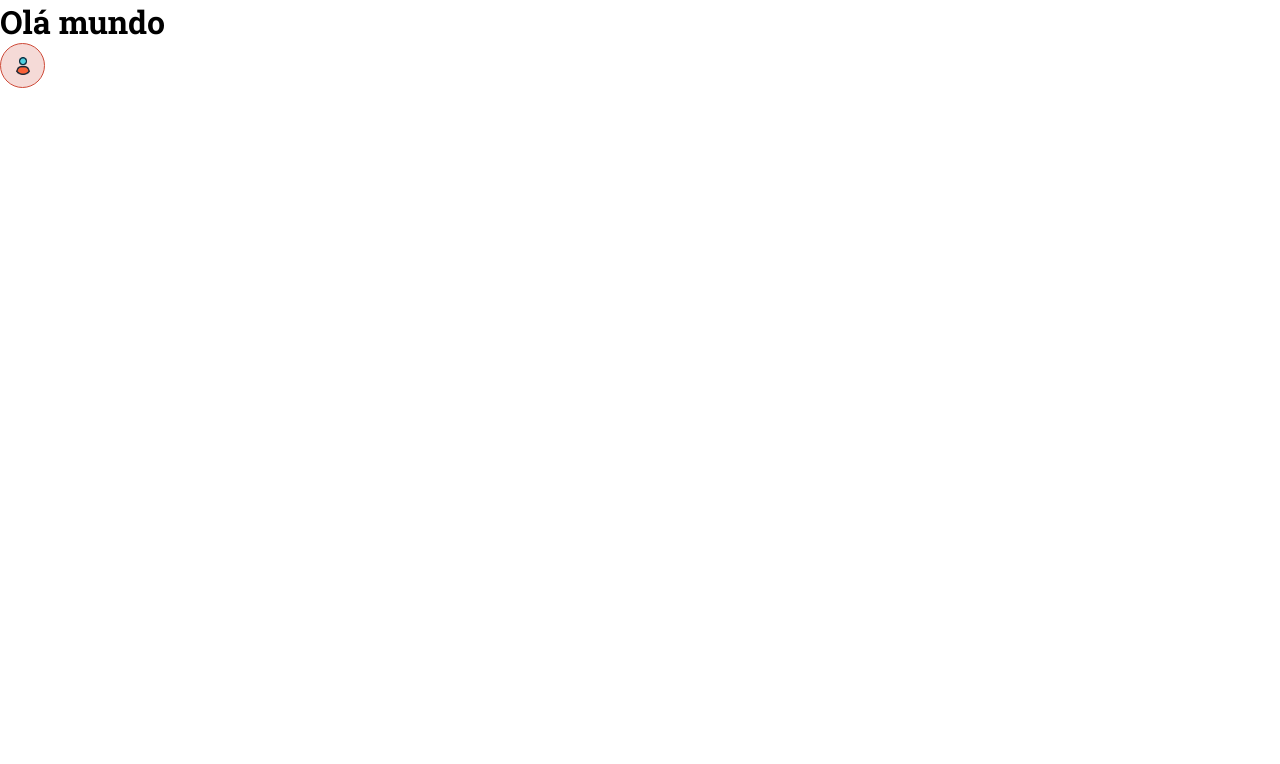
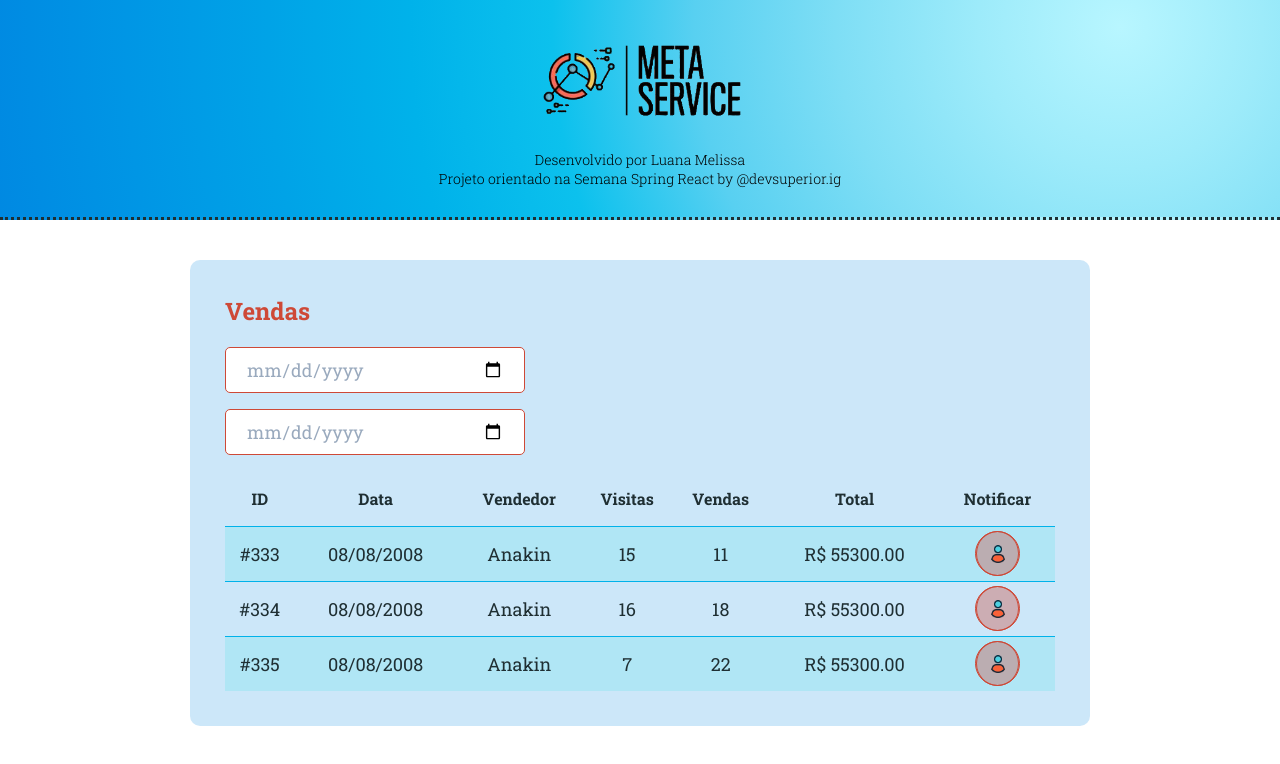
Before and after one commit to Lua-programmer/Meta-Service, a React (Vite) app in the folder frontend/: page / in a window 1280 px wide. Shown: the top 764 px of the page. Built offline with nearby package versions, Linux system fonts and the light colour scheme.

Commit message:
Other components

```diff
--- a/frontend/src/App.tsx
+++ b/frontend/src/App.tsx
@@ -1,11 +1,19 @@
+import Header from "./components/Header"
 import NotificationButton from "./components/NotificationButton"
+import SalesCard from "./components/SalesCard"
 
 function App() {
 
   return (
     <>
-    <h1>Olá mundo</h1>
-    <NotificationButton />
+    <Header/>
+    <main>
+        <section id="sales">
+            <div className="ms-container">
+              <SalesCard />
+            </div>
+        </section>
+      </main>
     </>
   )
 }
--- /dev/null
+++ b/frontend/src/components/Header/index.tsx
@@ -0,0 +1,16 @@
+import logo from '../../assets/images/logo.png'
+import './styles.css'
+
+function Header() {
+    return (
+        <header>
+            <div className="ms-logo-container">
+                <img src={logo} alt="logo escrito meta service na lateral direita e na lateral esquerda tem a imagem de um círculo com alguns símbolos de dados analíticos" />
+                    <p>Desenvolvido por <a title="Meu Github" href="https://github.com/Lua-programmer" target="_blank" rel='noopener noreferer'>Luana Melissa</a> </p>
+                <p>Projeto orientado na Semana Spring React by <a href="https://www.instagram.com/devsuperior.ig" title="IG DevSuperior" target="_blank" rel='noopener noreferer'>@devsuperior.ig</a></p>
+        </div>
+        </header >
+    )
+}
+
+export default Header
--- /dev/null
+++ b/frontend/src/components/Header/styles.css
@@ -0,0 +1,36 @@
+header {
+  color: #000000;
+  display: flex;
+  align-items: center;
+  justify-content: center;
+  height: 220px;
+  border-bottom-style: dotted;
+  border-bottom-color: #1f2f33;
+  background-image: radial-gradient(
+    circle at 87.5% 12.5%,
+    #b8f6ff 0,
+    #9debfa 12.5%,
+    #7edef5 25%,
+    #58d0f1 37.5%,
+    #0cc1ed 50%,
+    #00b2ea 62.5%,
+    #00a3e7 75%,
+    #0096e5 87.5%,
+    #0089e2 100%
+  );
+}
+
+.ms-logo-container {
+  display: flex;
+  flex-direction: column;
+  align-items: center;
+}
+
+.ms-logo-container img {
+  width: 235px;
+}
+
+.ms-logo-container p {
+  font-size: 14px;
+  font-weight: 300;
+}
--- /dev/null
+++ b/frontend/src/components/SalesCard/index.tsx
@@ -0,0 +1,83 @@
+import NotificationButton from '../NotificationButton'
+import './styles.css'
+
+function SalesCard() {
+    return (
+        <div className="ms-card">
+            <h2 className="ms-sales-title">Vendas</h2>
+            <div>
+                <div className="ms-form-control-container" >
+                    <input className="ms-form-control" type="date" name="" id="" />
+                </div>
+                <div className="ms-form-control-container" >
+                    <input className="ms-form-control" type="date" name="" id="" />
+                </div>
+            </div>
+
+            <div>
+                <table className="ms-sales-table">
+                    <thead>
+                        <tr>
+                            <th className="show992">ID</th>
+                            <th className="show576">Data</th>
+                            <th>Vendedor</th>
+                            <th className="show992">Visitas</th>
+                            <th className="show992">Vendas</th>
+                            <th>Total</th>
+                            <th>Notificar</th>
+                        </tr>
+                    </thead>
+                    <tbody>
+                        <tr>
+                            <td className="show992">#333</td>
+                            <td className="show576">08/08/2008</td>
+                            <td>Anakin</td>
+                            <td className="show992">15</td>
+                            <td className="show992">11</td>
+                            <td>R$ 55300.00</td>
+                            <td>
+                                <div className="ms-red-btn-container">
+                                    <div className="ms-red-btn">
+                                        <NotificationButton />
+                                    </div>
+                                </div>
+                            </td>
+                        </tr>
+                        <tr>
+                            <td className="show992">#334</td>
+                            <td className="show576">08/08/2008</td>
+                            <td>Anakin</td>
+                            <td className="show992">16</td>
+                            <td className="show992">18</td>
+                            <td>R$ 55300.00</td>
+                            <td>
+                                <div className="ms-red-btn-container">
+                                    <div className="ms-red-btn">
+                                        <NotificationButton />
+                                    </div>
+                                </div>
+                            </td>
+                        </tr>
+                        <tr>
+                            <td className="show992">#335</td>
+                            <td className="show576">08/08/2008</td>
+                            <td>Anakin</td>
+                            <td className="show992">7</td>
+                            <td className="show992">22</td>
+                            <td>R$ 55300.00</td>
+                            <td>
+                                <div className="ms-red-btn-container">
+                                    <div className="ms-red-btn">
+                                        <NotificationButton />
+                                    </div>
+                                </div>
+                            </td>
+                        </tr>
+                    </tbody>
+                </table>
+            </div>
+        </div>
+    )
+}
+
+export default SalesCard
--- /dev/null
+++ b/frontend/src/components/SalesCard/styles.css
@@ -0,0 +1,96 @@
+.ms-card {
+  background-color: rgba(0, 137, 226, 0.2);
+  border-radius: 10px;
+  padding: 30px 10px;
+}
+
+.ms-sales-title {
+  color: #ce4937;
+  font-size: 24px;
+  margin-bottom: 20px;
+}
+
+.ms-form-control {
+  width: 100%;
+  color: #9aaabe;
+  height: 46px;
+  border: 1px #ce4937 solid;
+  border-radius: 5px;
+  padding: 0 20px;
+  font-size: 18px;
+}
+
+.ms-form-control-container {
+  margin-bottom: 16px;
+  max-width: 300px;
+}
+
+.ms-sales-table {
+  border-collapse: collapse;
+  width: 100%;
+  border-spacing: 0;
+}
+
+.ms-sales-table thead {
+  height: 55px;
+  font-size: 16px;
+  font-weight: 700;
+  color: #1f2f33;
+}
+
+.ms-sales-table tbody {
+  text-align: center;
+  font-size: 14px;
+  font-weight: 400;
+  color: #1f2f33;
+}
+
+.ms-sales-table tbody tr {
+  height: 74px;
+  border-top: 1px solid #00b2ea;
+}
+
+.ms-sales-table tbody tr:hover > td {
+  background-color: #00b2ea;
+}
+
+.ms-sales-table tbody tr:nth-child(odd) {
+  background-color: #b0e6f5;
+}
+
+.ms-red-btn-container {
+    display: flex;
+    justify-content: center;
+}
+
+.show576 {
+  display: none;
+}
+
+.show992 {
+  display: none;
+}
+
+@media (min-width: 576px) {
+  .show576 {
+    display: table-cell;
+  }
+
+  .ms-card {
+    padding: 35px;
+  }
+
+  .ms-sales-table tbody tr {
+    height: 55px;
+  }
+
+  .ms-sales-table tbody {
+    font-size: 18px;
+  }
+}
+
+@media (min-width: 992px) {
+  .show992 {
+    display: table-cell;
+  }
+}
--- a/frontend/src/index.css
+++ b/frontend/src/index.css
@@ -5,11 +5,6 @@
   margin: 0;
   padding: 0;
   font-family: "Roboto Slab", sans-serif;
-}
-
-body,
-html {
-  /* background-color: #1f2f33; */
 }
 
 a,
@@ -22,3 +17,14 @@ a:hover {
   font-weight: 700;
   box-shadow: #84b6f4 0px 1px;
 }
+
+.ms-container {
+  width: 100%;
+  max-width: 900px;
+  margin: 0 auto;
+}
+
+#sales {
+    padding: 40px 10px;
+
+}
```
